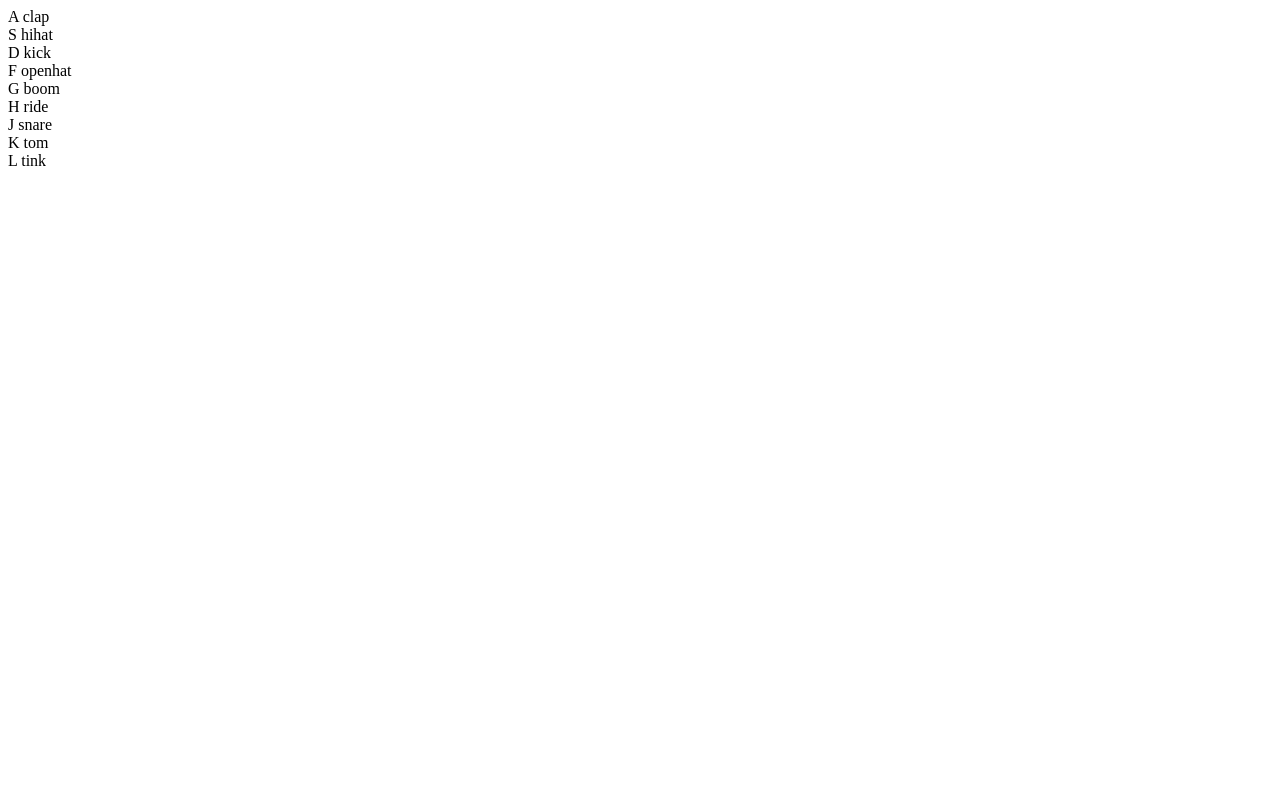
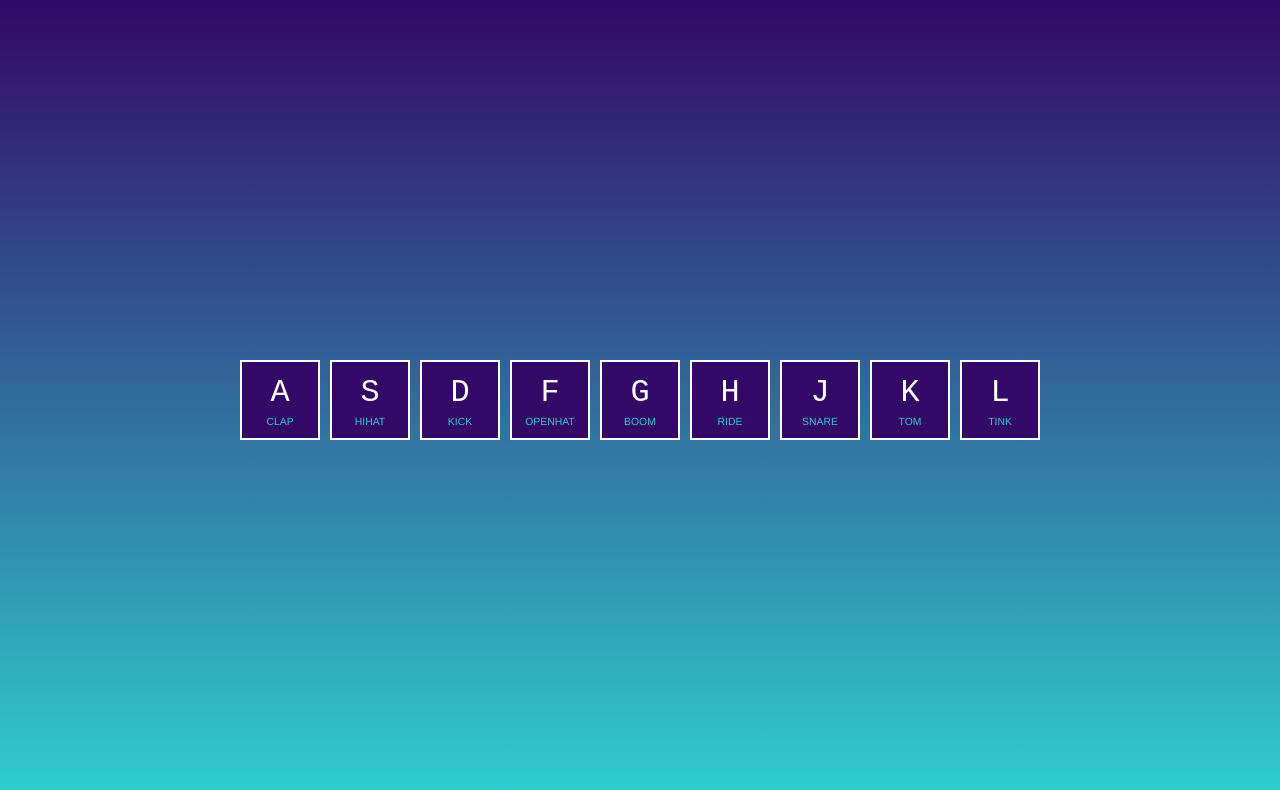
Before and after one commit to fmontes/js30, a plain HTML site: page 01 - JavaScript Drum Kit/index.html in a window 1280 px wide. Drawn offline with Linux system fonts and the light colour scheme.

Commit message:
01-Add styles

```diff
--- a/01 - JavaScript Drum Kit/index.html
+++ b/01 - JavaScript Drum Kit/index.html
@@ -4,44 +4,45 @@
     <meta charset="UTF-8">
     <meta name="viewport" content="width=device-width, initial-scale=1.0">
     <meta http-equiv="X-UA-Compatible" content="ie=edge">
+    <link rel="stylesheet" href="styles.css">
     <title>Javascript Drum Kit</title>
 </head>
 <body>
     <div class="keys">
         <div class="key" data-key="65">
-            <kbd1>A</kbd1>
+            <kbd>A</kbd>
             <span class="sound">clap</span>
         </div>
         <div class="key" data-key="83">
-            <kbd2>S</kbd2>
+            <kbd>S</kbd>
             <span class="sound">hihat</span>
         </div>
         <div class="key" data-key="68">
-            <kbd3>D</kbd3>
+            <kbd>D</kbd>
             <span class="sound">kick</span>
         </div>
         <div class="key" data-key="70">
-            <kbd4>F</kbd4>
+            <kbd>F</kbd>
             <span class="sound">openhat</span>
         </div>
         <div class="key" data-key="71">
-            <kbd5>G</kbd5>
+            <kbd>G</kbd>
             <span class="sound">boom</span>
         </div>
         <div class="key" data-key="71">
-            <kbd6>H</kbd6>
+            <kbd>H</kbd>
             <span class="sound">ride</span>
         </div>
         <div class="key" data-key="74">
-            <kbd7>J</kbd7>
+            <kbd>J</kbd>
             <span class="sound">snare</span>
         </div>
         <div class="key" data-key="75">
-            <kbd8>K</kbd8>
+            <kbd>K</kbd>
             <span class="sound">tom</span>
         </div>
         <div class="key" data-key="76">
-            <kbd9>L</kbd9>
+            <kbd>L</kbd>
             <span class="sound">tink</span>
         </div>
     </div>
--- a/01 - JavaScript Drum Kit/styles.css
+++ b/01 - JavaScript Drum Kit/styles.css
@@ -0,0 +1,57 @@
+*, *:before, *:after {
+    box-sizing: border-box;
+}
+
+html,
+body {
+    height: 100%;
+    margin: 0;
+    padding: 0;
+}
+
+body,
+.keys,
+.key {
+    justify-content: center;
+}
+
+body,
+.key {
+    display: flex;
+}
+
+body {
+    background-image: linear-gradient(to top, #30cfd0 0%, #330867 100%);
+    font-family: "Helvetica Neue", Helvetica, sans-serif;
+    padding: 50px;
+}
+
+.keys {
+    align-content: center;
+    display: grid;
+    grid-gap: 10px;
+    grid-template-columns: repeat(auto-fill, minmax(80px, 1fr));
+    max-width: 800px;
+    width: 100%;
+}
+
+.key {
+    align-items: center;
+    background-color: #330867;
+    border: solid 2px #fff;
+    color: #fff;
+    flex-direction: column;
+    height: 80px;
+    text-transform: uppercase;
+    width: 100%;
+}
+
+kbd {
+    font-size: 2rem;
+    margin-bottom: 5px;
+}
+
+.sound {
+    color: #30cfd0;
+    font-size: 0.65rem;
+}
```
